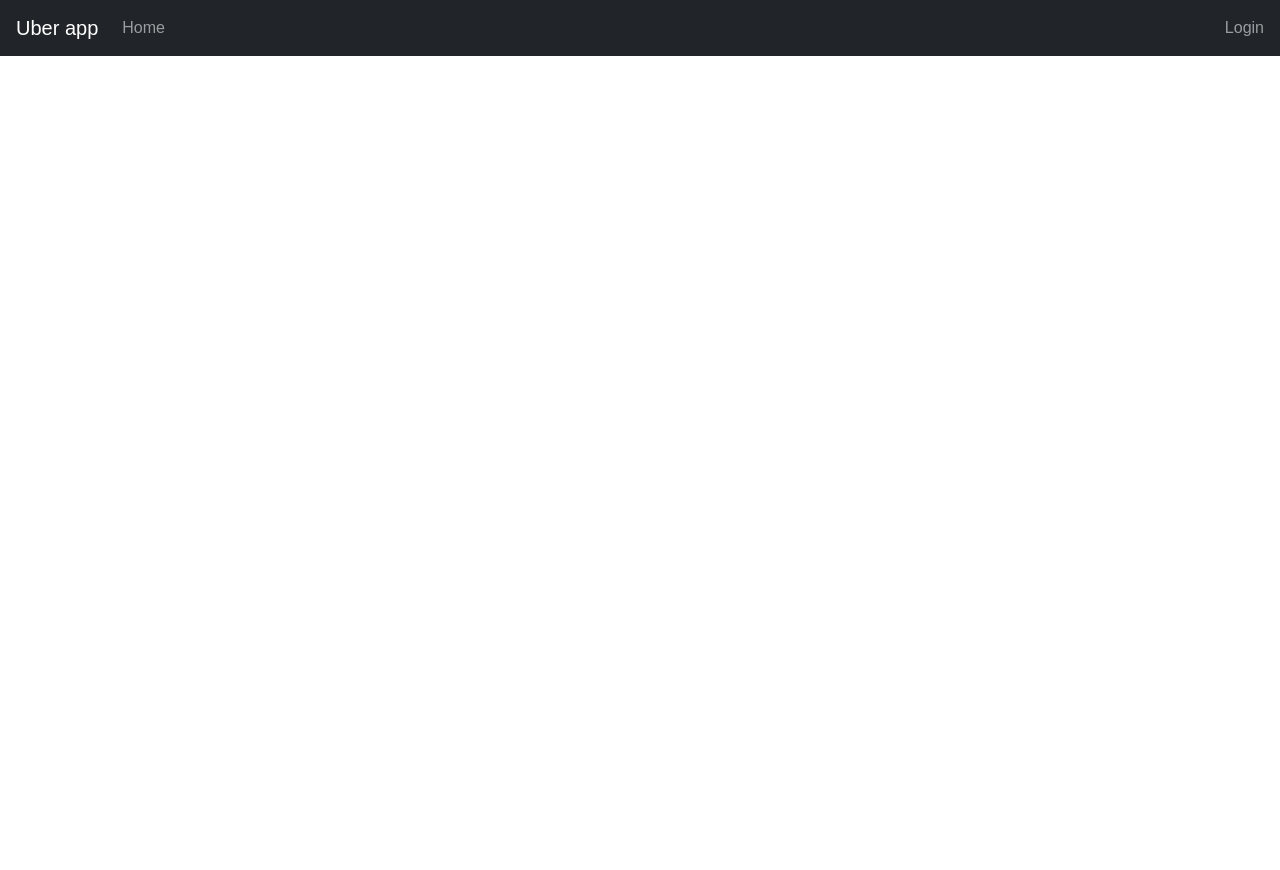
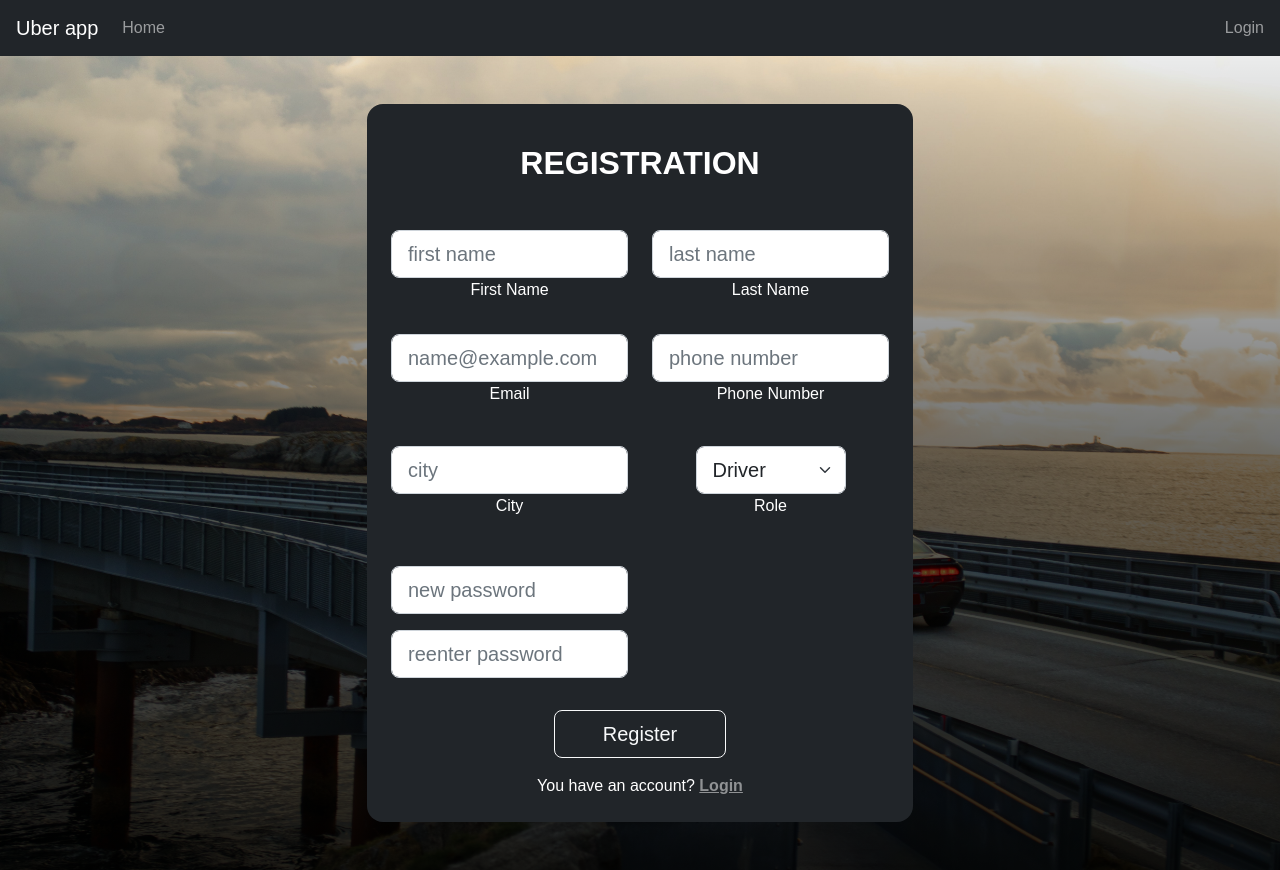
Before and after one commit to kasikovicivana/NWT-KTS-front, an Angular app: page /register in a window 1280 px wide. Before the commit this address led to /. Before the commit the page ends 800 px from the top, so only its background shows below. Built offline with nearby package versions, Linux system fonts and the light colour scheme.

Commit message:
Create login and registration page

```diff
--- a/src/app/app-routing.module.ts
+++ b/src/app/app-routing.module.ts
@@ -1,9 +1,11 @@
 import { NgModule } from '@angular/core';
 import { RouterModule, Routes } from '@angular/router';
 import { LoginComponent } from "./components/login/login.component";
+import { RegistrationComponent } from "./components/registration/registration.component";
 
 const routes: Routes = [
-  { path:"", component:LoginComponent }
+  { path:'', component:LoginComponent },
+  { path: 'register', component: RegistrationComponent }
 ];
 
 @NgModule({
--- a/src/app/components/login/login.component.html
+++ b/src/app/components/login/login.component.html
@@ -1,4 +1,4 @@
-<section class="vh-100 min-vh-75 hero-main" >
+<section class="vh-80 min-vh-100 hero-main" >
   <div class="container py-5 h-100">
     <div class="row d-flex justify-content-center align-items-center " >
       <div class="col-12 col-md-8 col-lg-6 col-xl-5">
@@ -11,16 +11,16 @@
               <p class="text-white-50 mb-5">Please enter your email and password!</p>
 
               <div class="form-outline form-white mb-4">
-                <input type="email" id="typeEmailX" class="form-control form-control-lg " placeholder="name@example.com" />
+                <input type="email" id="typeEmailX" class="form-control form-control-lg " placeholder="name@example.com" [(ngModel)]="userInfo.email" (keyup.enter)="login()" />
               </div>
 
               <div class="form-outline form-white mb-3">
-                <input type="password" id="typePasswordX" class="form-control form-control-lg" placeholder="password" />
+                <input type="password" id="typePasswordX" class="form-control form-control-lg" placeholder="password" [(ngModel)]="userInfo.password" (keyup.enter)="login()"/>
               </div>
 
               <p class="small mb-3 pb-lg-2"><a class="text-white-50" href="#!">Forgot password?</a></p>
 
-              <button class="btn btn-outline-light btn-lg px-5" type="submit">Login</button>
+              <button class="btn btn-outline-light btn-lg px-5" type="submit" (click)="login()">Login</button>
 
               <div class="d-flex justify-content-center text-center mt-4 pt-1 ">
                 <a href="#!" class="text-white"><i class="fa fa-facebook-f fa-lg"></i></a>
@@ -31,7 +31,7 @@
             </div>
 
             <div>
-              <p class="mb-2">Don't have an account? <a href="#!" class="text-white-50 fw-bold">Sign Up</a>
+              <p class="mb-2">Don't have an account? <a href="/register" class="text-white-50 fw-bold">Sign Up</a>
               </p>
             </div>
 
--- a/src/app/components/login/login.component.ts
+++ b/src/app/components/login/login.component.ts
@@ -1,6 +1,8 @@
 import { Component, OnInit } from '@angular/core';
 import {HttpClient} from "@angular/common/http";
 import { environment } from "src/environments/environment";
+import { UserInfo } from "src/app/model/user.model";
+import {LoginService} from "../../service/login.service";
 
 @Component({
   selector: 'app-login',
@@ -8,12 +10,21 @@ import { environment } from "src/environments/environment";
   styleUrls: ['./login.component.css']
 })
 export class LoginComponent implements OnInit {
+  userInfo = new UserInfo();
 
-  constructor(private _http: HttpClient) { /* TODO document why this constructor is empty */  }
+  constructor(private loginService: LoginService) {}
 
   ngOnInit(): any {
     console.log('doslo');
-    return this._http.get<any>(environment.backendUrl + 'api/user/getUser').subscribe();
+    //return this._http.get<any>(environment.backendUrl + 'api/user/getUser').subscribe();
+  }
+
+  login(){
+    console.log(this.userInfo.email)
+      this.loginService.login(this.userInfo).subscribe(
+        (data) => (console.log("da"+data)),
+        (err) => (console.log("ne"+err)),
+      );
   }
 
 }
--- /dev/null
+++ b/src/app/components/registration/registration.component.css
@@ -0,0 +1,14 @@
+.hero-main{
+  background-attachment: fixed;
+  background: linear-gradient(
+    0deg,
+    rgba(0, 0, 0, 0.863),
+    rgba(0, 0, 0, 0.582),
+    rgba(0, 0, 0, 0.075)
+  ), url('/assets/a7.jpg');
+  background-size: cover;
+  background-repeat: no-repeat;
+  height: fit-content;
+  width: 100%;
+  opacity: 1;
+}
--- /dev/null
+++ b/src/app/components/registration/registration.component.html
@@ -0,0 +1,93 @@
+<section class="vh-80 min-vh-100 hero-main" >
+  <div class="container py-5 h-100">
+    <div class="row d-flex justify-content-center align-items-center " >
+      <div class="col-12 col-md-9 col-lg-7 col-xl-6">
+        <div class=" bg-dark text-white" style="border-radius: 1rem;" >
+          <div class="card-body px-4 py-3 text-center">
+
+            <div class="mb-md-3 mt-md-4 ">
+
+              <h2 class="fw-bold mb-5 text-uppercase">Registration</h2>
+
+              <div class="row">
+                <div class="col-md-6 mb-4">
+
+                  <div class="form-outline">
+                    <input type="text" id="firstName" class="form-control form-control-lg" placeholder="first name"/>
+                    <label class="form-label" for="firstName">First Name</label>
+                  </div>
+
+                </div>
+                <div class="col-md-6 mb-4">
+
+                  <div class="form-outline">
+                    <input type="text" id="lastName" class="form-control form-control-lg" placeholder="last name"/>
+                    <label class="form-label" for="lastName">Last Name</label>
+                  </div>
+
+                </div>
+              </div>
+
+              <div class="row">
+                <div class="col-md-6 mb-4 pb-2">
+
+                  <div class="form-outline">
+                    <input type="email" id="emailAddress" class="form-control form-control-lg" placeholder="name@example.com" />
+                    <label class="form-label" for="emailAddress">Email</label>
+                  </div>
+
+                </div>
+                <div class="col-md-6 mb-4 pb-2">
+
+                  <div class="form-outline">
+                    <input type="tel" id="phoneNumber" class="form-control form-control-lg" placeholder="phone number"/>
+                    <label class="form-label" for="phoneNumber">Phone Number</label>
+                  </div>
+
+                </div>
+              </div>
+
+              <div class="row mb-4">
+                <div class="form-outline form-white mb-3 col-6">
+                  <input type="text" id="city" class="form-control form-control-lg" placeholder="city" />
+                  <label class="form-label" for="city">City</label>
+                </div>
+                <div class="col-1"></div>
+                <div class="form-outline form-white mb-3 col-4">
+                  <select class="form-select form-select-lg form-control " id="role" >
+                    <option value="Driver">Driver</option>
+                    <option value="Client">Client</option>
+                  </select>
+                  <label class="form-label" for="role">Role</label>
+                </div>
+              </div>
+
+              <div class="row mb-3">
+                <div class="form-outline form-white mb-3 col-6">
+                  <input type="password" id="typePasswordX" class="form-control form-control-lg" placeholder="new password" />
+                </div>
+                <div class="col-1"></div>
+
+                <div class="form-outline form-white mb-3 col-6">
+                  <input type="password" id="reenterPasswordX" class="form-control form-control-lg" placeholder="reenter password" />
+                </div>
+
+              </div>
+
+
+              <button class="btn btn-outline-light btn-lg px-5" type="submit">Register</button>
+
+
+            </div>
+
+            <div>
+              <p class="mb-2">You have an account? <a href="/" class="text-white-50 fw-bold">Login</a>
+              </p>
+            </div>
+
+          </div>
+        </div>
+      </div>
+    </div>
+  </div>
+</section>
--- /dev/null
+++ b/src/app/components/registration/registration.component.ts
@@ -0,0 +1,15 @@
+import { Component, OnInit } from '@angular/core';
+
+@Component({
+  selector: 'app-registration',
+  templateUrl: './registration.component.html',
+  styleUrls: ['./registration.component.css']
+})
+export class RegistrationComponent implements OnInit {
+
+  constructor() { }
+
+  ngOnInit(): void {
+  }
+
+}
--- /dev/null
+++ b/src/app/model/user.model.ts
@@ -0,0 +1,4 @@
+export class UserInfo{
+  constructor(public email: string = '', public password: string = '') {
+  }
+}
--- /dev/null
+++ b/src/app/service/login.service.ts
@@ -0,0 +1,20 @@
+import { HttpClient, HttpHeaders } from "@angular/common/http";
+import { Injectable } from "@angular/core";
+import { environment } from "src/environments/environment";
+import { UserInfo } from "../model/user.model";
+
+@Injectable({
+  providedIn: 'root',
+})
+
+export class LoginService{
+
+  url = environment.backendUrl + 'auth/login';
+
+  constructor(private _http:HttpClient) {}
+
+  login(userInfo: UserInfo){
+    return this._http.post<any>(this.url, userInfo);
+  }
+
+}
--- a/src/styles.css
+++ b/src/styles.css
@@ -1,4 +1,4 @@
 body {
   font-family: Century Gothic, sans-serif;
-  overflow: hidden;
+  overflow-y: scroll;
 }
```
Also changed, not shown: src/app/app.module.ts (+6 -2 lines), 1 other file (tests, documents, lock files or other folders).
